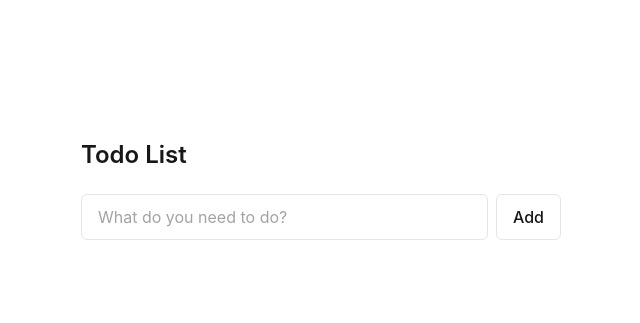
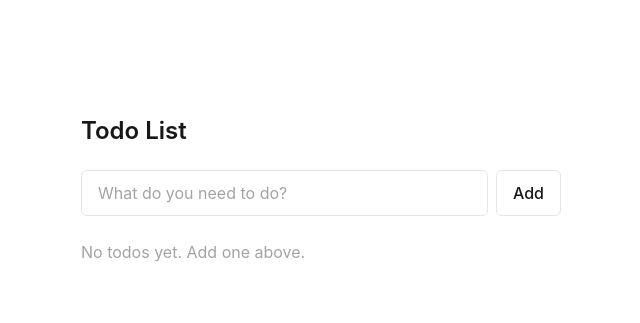
Before and after one commit to crisguardiola/to-do-app, a website built with Vite: page index.html in a window 1280 px wide. Shown: the part 198-521 px from the top of the page, without its empty margins (319-959 px from the left). Built offline with nearby package versions, Linux system fonts and the light colour scheme; some packages are replaced by stand-ins of ours; no server answers; the database is empty.

Commit message:
Enhance todo list UI with improved structure, error handling, and empty state messaging

```diff
--- a/index.html
+++ b/index.html
@@ -7,7 +7,20 @@
     <title>Todo List</title>
   </head>
   <body>
-    <div id="app"></div>
+    <div id="app">
+      <div class="todo-app">
+        <header class="todo-header">
+          <h1 class="todo-title">Todo List</h1>
+        </header>
+        <p id="todo-error" class="todo-error" hidden aria-live="polite"></p>
+        <form id="todo-form" class="todo-form" aria-label="Add todo">
+          <input type="text" id="todo-input" class="todo-input" placeholder="What do you need to do?" autocomplete="off" aria-label="Todo description" />
+          <button type="submit" class="todo-add">Add</button>
+        </form>
+        <p id="todo-empty" class="todo-empty" hidden>No todos yet. Add one above.</p>
+        <ul id="todo-list" class="todo-list" aria-label="Todo items"></ul>
+      </div>
+    </div>
     <script type="module" src="/src/main.js"></script>
   </body>
 </html>
--- a/src/main.js
+++ b/src/main.js
@@ -83,8 +83,10 @@ async function deleteTodo(id) {
 
 function renderTodos() {
   const listEl = document.getElementById('todo-list')
+  const emptyEl = document.getElementById('todo-empty')
   if (!listEl) return
   listEl.innerHTML = ''
+  if (emptyEl) emptyEl.hidden = todos.length > 0
   for (const todo of todos) {
     const li = document.createElement('li')
     li.className = 'todo-item' + (todo.completed ? ' completed' : '')
@@ -108,29 +110,16 @@ function renderTodos() {
   }
 }
 
-document.querySelector('#app').innerHTML = `
-  <div class="todo-app">
-    <header class="todo-header">
-      <h1 class="todo-title">Todo List</h1>
-    </header>
-    <p id="todo-error" class="todo-error" hidden aria-live="polite"></p>
-    <form id="todo-form" class="todo-form" aria-label="Add todo">
-      <input type="text" id="todo-input" class="todo-input" placeholder="What do you need to do?" autocomplete="off" aria-label="Todo description" />
-      <button type="submit" class="todo-add">Add</button>
-    </form>
-    <ul id="todo-list" class="todo-list" aria-label="Todo items"></ul>
-  </div>
-`
-
 const form = document.getElementById('todo-form')
 const input = document.getElementById('todo-input')
-
+if (form && input) {
   form.addEventListener('submit', (e) => {
     e.preventDefault()
     addTodo(input.value)
     input.value = ''
     input.focus()
   })
+}
 
 setLoading(true)
 fetchTodos().finally(() => setLoading(false))
--- a/src/style.css
+++ b/src/style.css
@@ -113,6 +113,12 @@ body {
   margin: 0 0 var(--space-md);
   font-size: var(--font-size-sm);
   color: var(--color-danger);
+}
+
+.todo-empty {
+  margin: 0 0 var(--space-xl);
+  font-size: var(--font-size-base);
+  color: var(--color-text-muted);
 }
 
 .todo-form {
```
Lines whose indentation alone changed are shown as unchanged.
